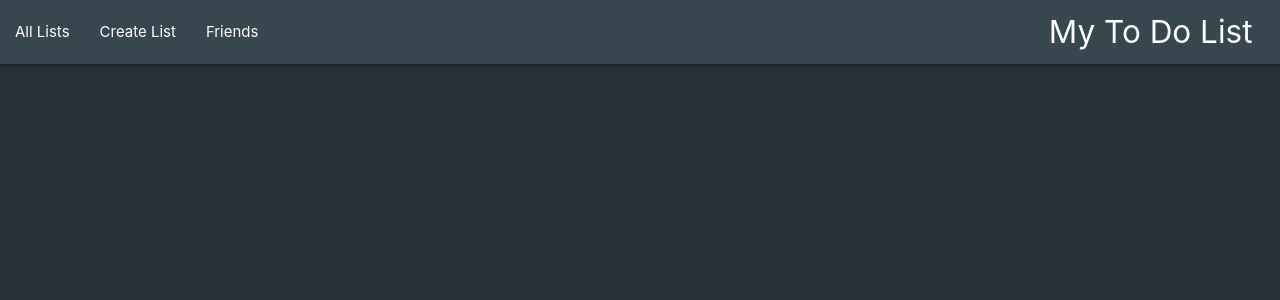
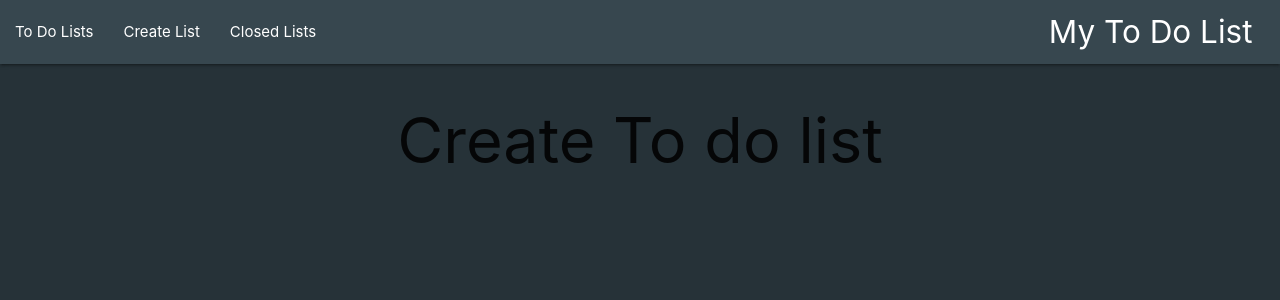
Before and after one commit to luisjoo/react-example-application, a React (Create React App) app: page /create-to-do-list in a window 1280 px wide. Shown: the top 300 px of the page. Built offline with nearby package versions, Linux system fonts and the light colour scheme.

Commit message:
Added routing to the app

```diff
--- a/package.json
+++ b/package.json
@@ -8,6 +8,7 @@
     "prop-types": "^15.7.2",
     "react": "^16.13.1",
     "react-dom": "^16.13.1",
+    "react-router-dom": "^5.2.0",
     "react-scripts": "3.4.1"
   },
   "scripts": {
--- a/src/App.js
+++ b/src/App.js
@@ -1,15 +1,38 @@
 import React from 'react';
-import logo from './logo.svg';
+import {
+	BrowserRouter as Router,
+	Switch,
+	Route,
+	Link
+} from 'react-router-dom';
+
 import 'materialize-css/dist/css/materialize.min.css';
 import './App.css';
+
 import HeaderComponent from "./components/header.component";
+import ToDoListsRoute from "./routes/to-do-lists.route";
+import CreateTodoListRoute from "./routes/create-todo-list.route";
+import ClosedListsRoute from "./routes/closed-lists.route";
 
 function App() {
-  return (
-    <div className="App">
-      <HeaderComponent/>
-    </div>
-  );
+	return (
+		<div className="App">
+			<Router>
+				<HeaderComponent/>
+				<Switch>
+					<Route path="/create-to-do-list">
+						<CreateTodoListRoute/>
+					</Route>
+					<Route path="/closed-lists">
+						<ClosedListsRoute/>
+					</Route>
+					<Route path="/">
+						<ToDoListsRoute/>
+					</Route>
+				</Switch>
+			</Router>
+		</div>
+	);
 }
 
 export default App;
--- /dev/null
+++ b/src/components/container.component.js
@@ -0,0 +1,11 @@
+import React from 'react';
+
+const ContainerComponent = (props) => {
+	return (
+		<div className="container">
+			{props.children}
+		</div>
+	);
+};
+
+export default ContainerComponent;
--- a/src/components/header-item-list.component.js
+++ b/src/components/header-item-list.component.js
@@ -1,12 +1,28 @@
 import React, {PureComponent, Fragment} from 'react'
+import {Link} from 'react-router-dom'
 
 class HeaderItemListComponent extends PureComponent {
 	render() {
 		return (
 			<Fragment>
-				<li><a href="">All Lists</a></li>
-				<li><a href="">Create List</a></li>
-				<li><a href="">Friends</a></li>
+				<li>
+					<Link activeClassName='active'
+						  to="/">
+						To Do Lists
+					</Link>
+				</li>
+				<li>
+					<Link activeClassName='active'
+						  to="/create-to-do-list">
+						Create List
+					</Link>
+				</li>
+				<li>
+					<Link activeClassName='active'
+						  to="/closed-lists">
+						Closed Lists
+					</Link>
+				</li>
 			</Fragment>
 		);
 	}
--- /dev/null
+++ b/src/routes/closed-lists.route.js
@@ -0,0 +1,14 @@
+import React, {Component} from 'react';
+import ContainerComponent from "../components/container.component";
+
+class ClosedListsRoute extends Component {
+	render() {
+		return (
+			<ContainerComponent>
+				<h1>Closed lists</h1>
+			</ContainerComponent>
+		)
+	}
+}
+
+export default ClosedListsRoute;
--- /dev/null
+++ b/src/routes/create-todo-list.route.js
@@ -0,0 +1,14 @@
+import React, {Component} from 'react';
+import ContainerComponent from "../components/container.component";
+
+class CreateTodoListRoute extends Component {
+	render() {
+		return (
+			<ContainerComponent>
+				<h1>Create To do list</h1>
+			</ContainerComponent>
+		)
+	}
+}
+
+export default CreateTodoListRoute;
--- /dev/null
+++ b/src/routes/to-do-lists.route.js
@@ -0,0 +1,14 @@
+import React, {Component} from 'react';
+import ContainerComponent from "../components/container.component";
+
+class ToDoListsRoute extends Component {
+	render() {
+		return (
+			<ContainerComponent>
+				<h1>all lists</h1>
+			</ContainerComponent>
+		)
+	}
+}
+
+export default ToDoListsRoute;
```
Also changed, not shown: src/components/row.component.js (added, +11 -0 lines), 1 other file (tests, documents, lock files or other folders).
